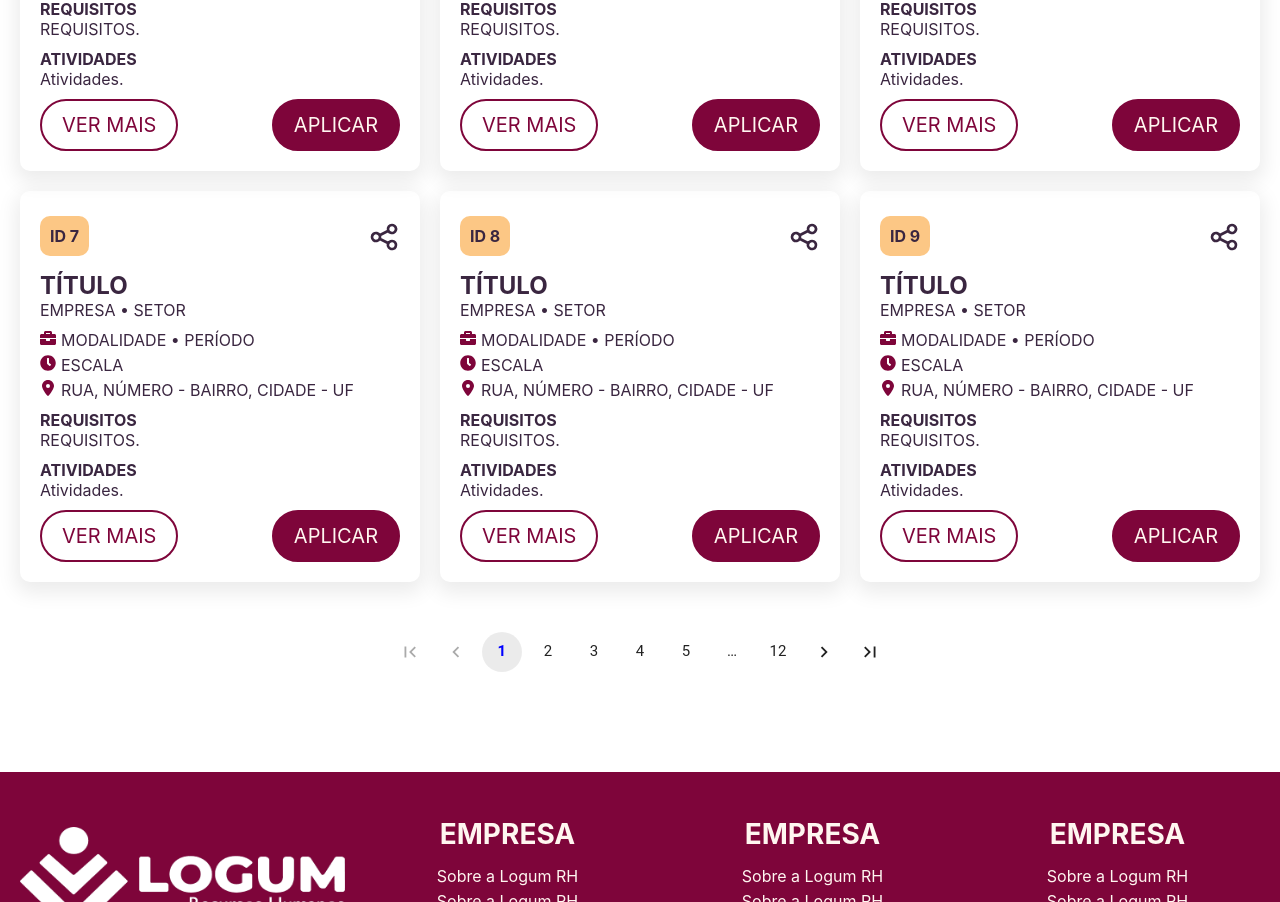
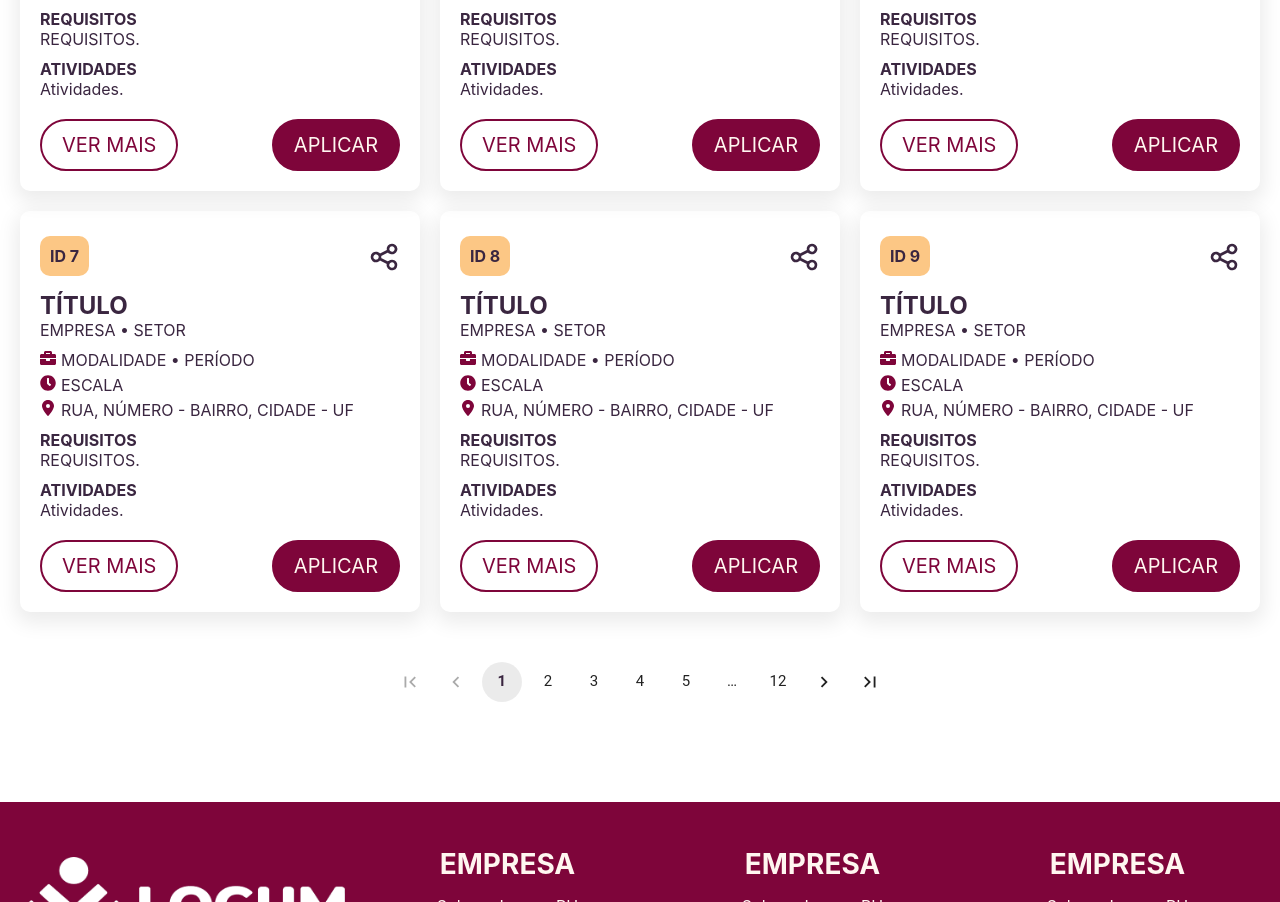
Before and after one commit to MPCGomes/logumrh, a Next.js app in the folder frontend-web/: page /vacancies in a window 1280 px wide. Shown: the part 1115-2017 px from the top of the page. Built offline with nearby package versions, Linux system fonts and the light colour scheme.

Commit message:
styles (pagination): color change

```diff
--- a/frontend-web/components/Pagination/Pagination.tsx
+++ b/frontend-web/components/Pagination/Pagination.tsx
@@ -4,19 +4,19 @@ import Stack from '@mui/material/Stack';
 import { styled } from '@mui/material/styles';
 
 const StyledPagination = styled(Pagination)(({}) => ({
-  color: 'red',
+  color: 'white',
 
   '.MuiPaginationItem-root': {
     '&:hover': {
-      color: 'green',
-      backgroundColor: 'pink'
+      color: '#3a2640',
+      backgroundColor: '#ededef'
     },
   },
 
   '.Mui-selected': {
-    color: 'blue',
+    color: '#3a2640',
     fontWeight: 'bold',
-    backgroundColor: 'yellow'
+    backgroundColor: '#E6E4E6'
   },
 }));
 
--- a/frontend-web/components/TextInput/TextInput.tsx
+++ b/frontend-web/components/TextInput/TextInput.tsx
@@ -3,7 +3,6 @@
 import React from 'react';
 import { styled } from '@mui/material/styles';
 import TextField from '@mui/material/TextField';
-import styles from './TextInput.module.scss';
 
 interface InputProps {
   label: string;
@@ -36,7 +35,7 @@ const CustomTextField = styled(TextField)({
 
 const TextInput: React.FC<InputProps> = ({ label }) => {
   return (
-    <div className={styles.input}>
+    <div>
       <CustomTextField
         label={label}
         variant="outlined"
--- a/frontend-web/components/VacancyCard/VacancyCard.module.scss
+++ b/frontend-web/components/VacancyCard/VacancyCard.module.scss
@@ -15,6 +15,7 @@
 .buttons {
   display: flex;
   justify-content: space-between;
+  margin-top: 10px;
 }
 
 .idGroup {
```
